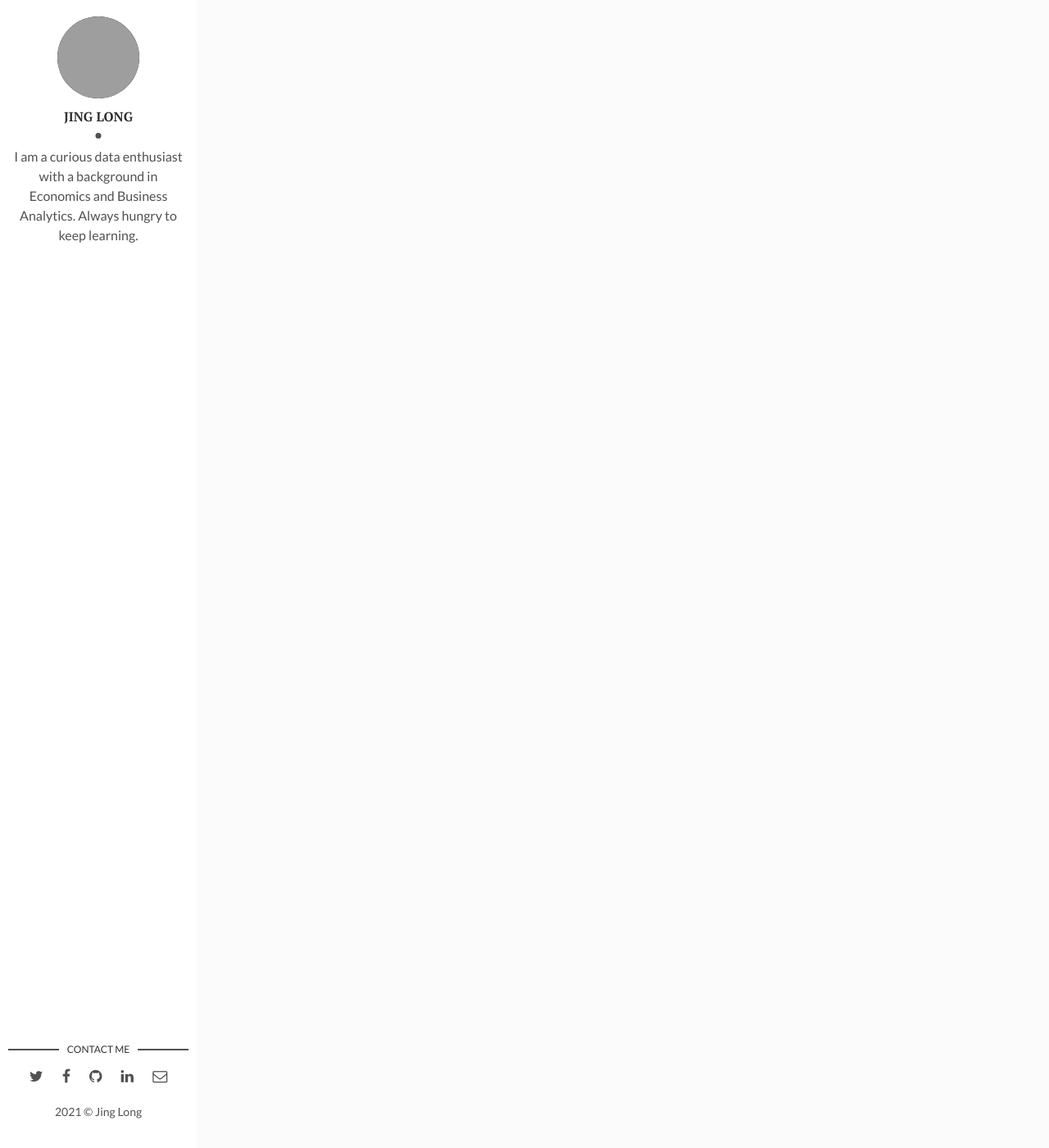
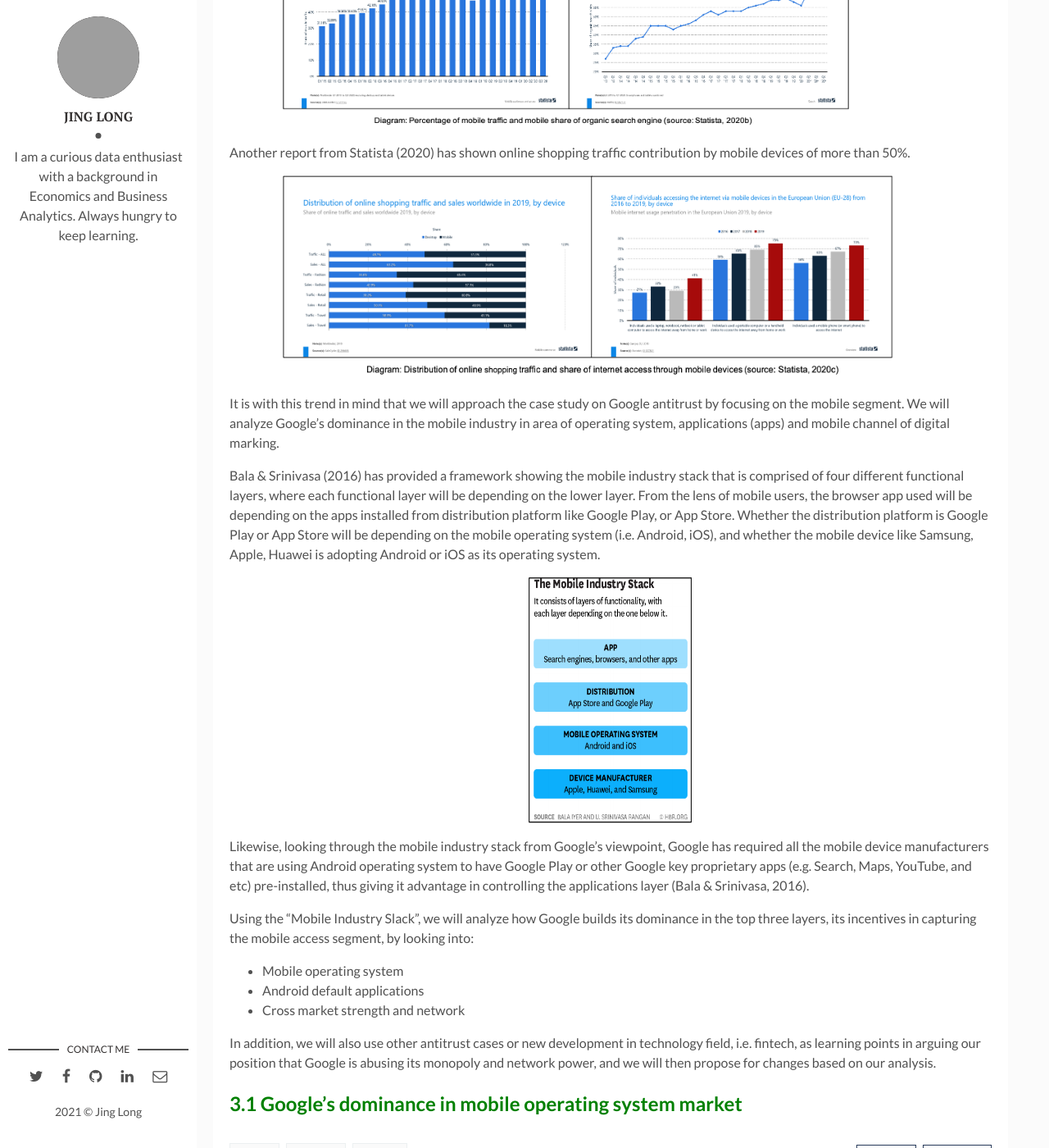
Before and after one commit to jing042323/jing-long, a Jekyll site: the page built from _posts/2021-10-16-google_antitrust.markdown, in a window 1280 px wide and 1400 px high, scrolled down 3256 px. Shown: the whole window at 82% size. Built offline with Jekyll 4.4.1, drawn with Linux system fonts in a browser that asks for light colours; comment, search, counter and statistics services are not loaded; some of the changed text lies outside the part shown; grey boxes are pictures that could not be loaded.

Commit message:
update google antitrust

```diff
--- a/_posts/2021-10-16-google_antitrust.markdown
+++ b/_posts/2021-10-16-google_antitrust.markdown
@@ -16,10 +16,14 @@
 The report presents in the following format:
 
 **1. Brief synopsis of our position and argument**
+
 **2. Summary of the background**
 - Overview of Google
 - Summary of Google’s Antitrust Cases
+
 **3. Analysis**
+- Google’s dominance in mobile operating system market
+-
 **4. Proposal**
 
 <hr style="border:1.5px solid gray">
@@ -65,3 +69,34 @@
 Against the backdrop of Google antitrust allegations, we will perform a case study analyzing Google’s dominance and its impact.
 
 # <span style="border-bottom:2px solid green;color:green">3. Analysis</span>
+
+The use of mobile devices to access websites have been increasing over the years. The mobile device website traffic share has grown from 31% in early year 2015 to around 50% in year 2020 (Statista, 2020). Meanwhile the mobile share of organic search engine increased more than 2 folds from year 2013 to 62% in year 2020 (Statista, 2020).
+
+<p align="center">
+<img src="{{site.baseurl}}/assets/img/Google_antitrust/1.png" height="250" width="800" />
+</p>
+
+Another report from Statista (2020) has shown online shopping traffic contribution by mobile devices of more than 50%.
+
+<p align="center">
+<img src="{{site.baseurl}}/assets/img/Google_antitrust/2.png" height="250" width="800" />
+</p>
+
+It is with this trend in mind that we will approach the case study on Google antitrust by focusing on the mobile segment. We will analyze Google’s dominance in the mobile industry in area of operating system, applications (apps) and mobile channel of digital marking.
+
+Bala & Srinivasa (2016) has provided a framework showing the mobile industry stack that is comprised of four different functional layers, where each functional layer will be depending on the lower layer. From the lens of mobile users, the browser app used will be depending on the apps installed from distribution platform like Google Play, or App Store. Whether the distribution platform is Google Play or App Store will be depending on the mobile operating system (i.e. Android, iOS), and whether the mobile device like Samsung, Apple, Huawei is adopting Android or iOS as its operating system.
+
+<p align="center">
+<img src="{{site.baseurl}}/assets/img/Google_antitrust/3.png" height="300" width="200" />
+</p>
+
+Likewise, looking through the mobile industry stack from Google’s viewpoint, Google has required all the mobile device manufacturers that are using Android operating system to have Google Play or other Google key proprietary apps (e.g. Search, Maps, YouTube, and etc) pre-installed, thus giving it advantage in controlling the applications layer (Bala & Srinivasa, 2016).
+
+Using the "Mobile Industry Slack", we will analyze how Google builds its dominance in the top three layers, its incentives in capturing the mobile access segment, by looking into:
+- Mobile operating system
+- Android default applications
+- Cross market strength and network
+
+In addition, we will also use other antitrust cases or new development in technology field, i.e. fintech, as learning points in arguing our position that Google is abusing its monopoly and network power, and we will then propose for changes based on our analysis.
+
+## <span style="color:green"> 3.1 Google’s dominance in mobile operating system market </span>
```
Also changed, not shown: assets/img/Google_antitrust/1.png (added), assets/img/Google_antitrust/2.png (added), assets/img/Google_antitrust/3.png (added).
